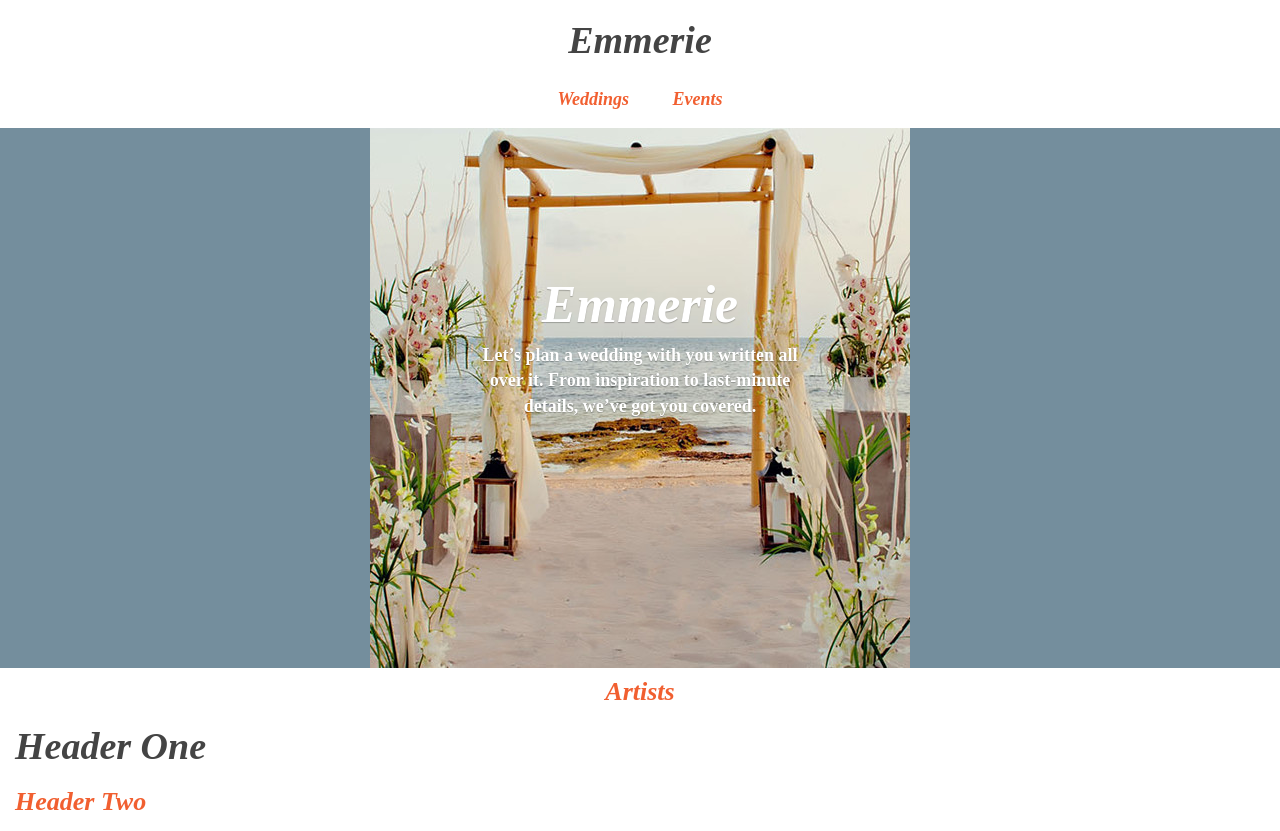
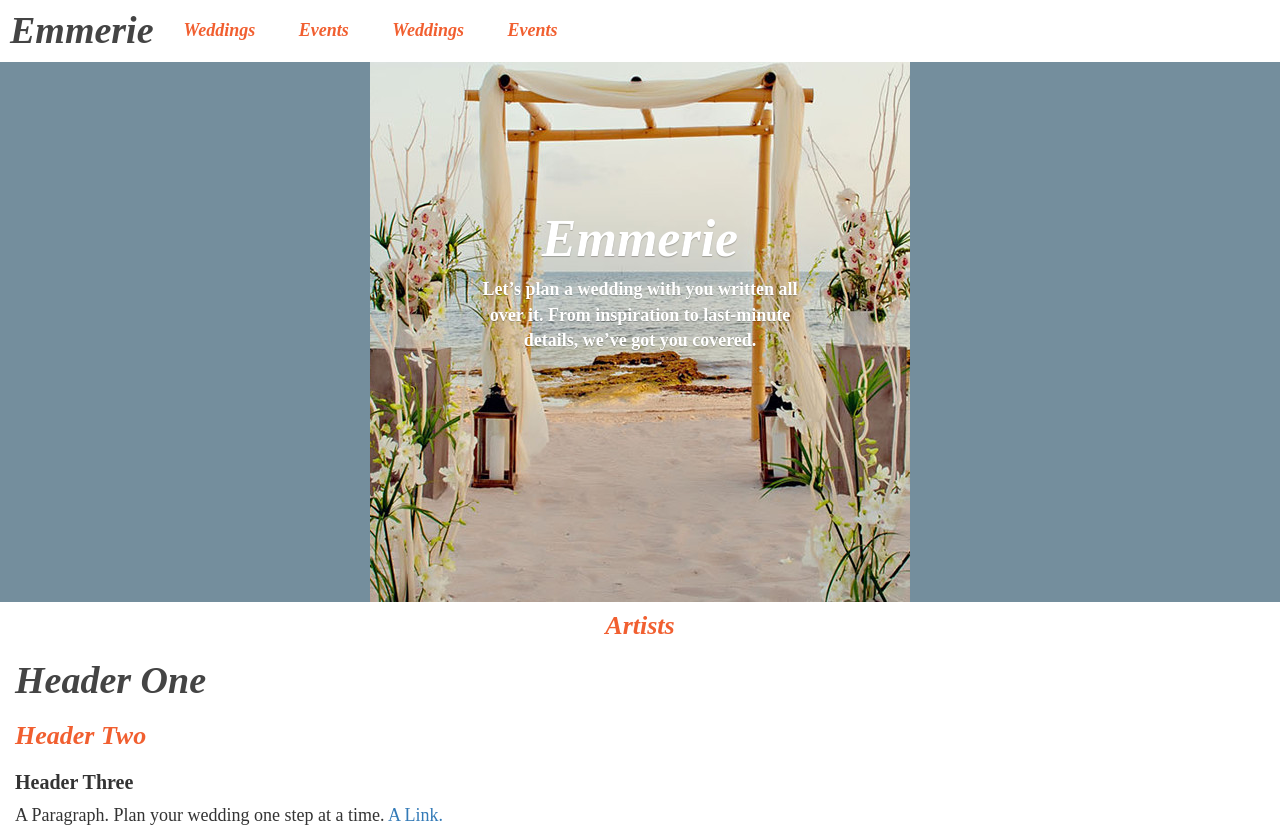
Before and after one commit to nhadinat/Emmerie, a website: page src/index.html in a window 1280 px wide. Shown: the top 831 px of the page. Drawn offline with nearby package versions, Linux system fonts and the light colour scheme; files that its build step writes are made by us from their sources; files whose address does not match are found by name.

Commit message:
transitions and navs

```diff
--- a/src/css/style.css
+++ b/src/css/style.css
@@ -39,8 +39,11 @@ img {
 }
 
 /* Header */
+header > h1 {
+    margin: 10px;
+    float: left;
+}
 nav {
-    float: right;
 }
 nav > ul {
     margin-bottom: 0;
@@ -57,11 +60,8 @@ nav > ul > li > a {
     padding: 0 20px 0 20px;
 }
 .nav-brand {
-    font-size: 38px;
     color: #444;
-}
-@media screen and (max-width: 460px) {
-
+    transition: .2s color;
 }
 .nav-brand:hover,
 .nav-brand:active,
@@ -72,12 +72,16 @@ nav > ul > li > a {
 .nav-link {
     font-size: 18px;
     color: #f15f30;
-    padding: 15px 20px 15px 20px;
+    padding: 0 20px 0 20px;
+    line-height: 60px;
+    transition: .2s color;
+    transition: .2s background-color;
 }
 .nav-link:hover,
 .nav-link:active,
 .nav-link:focus {
-    color: #a32801;
+    color: #fff;
+    background-color: #f15f30;
     text-decoration: none;
 }
 
@@ -145,6 +149,7 @@ nav > ul > li > a {
 }
 .footer > div > a {
     color: #444;
+    transition: .2s color;
 }
 .footer > div > a:hover,
 .footer > div > a:active,
--- a/src/index.html
+++ b/src/index.html
@@ -28,18 +28,16 @@
     <div class="container">
 
       <!--Header-->
-      <header class="row text-center">
+      <header class="row">
         <h1>
             <a class="nav-brand" href="/">Emmerie</a>
         </h1>
-        <nav class="col-xs-12">
+        <nav>
           <ul>
-            <li>
-              <a class="nav-link" href="#">Weddings</a>
-            </li>
-            <li>
-              <a class="nav-link" href="#">Events</a>
-            </li>
+            <li><a class="nav-link" href="#">Weddings</a></li>
+            <li><a class="nav-link" href="#">Events</a></li>
+            <li><a class="nav-link" href="#">Weddings</a></li>
+            <li><a class="nav-link" href="#">Events</a></li>
           </ul>
         </nav>
       </header>
```
